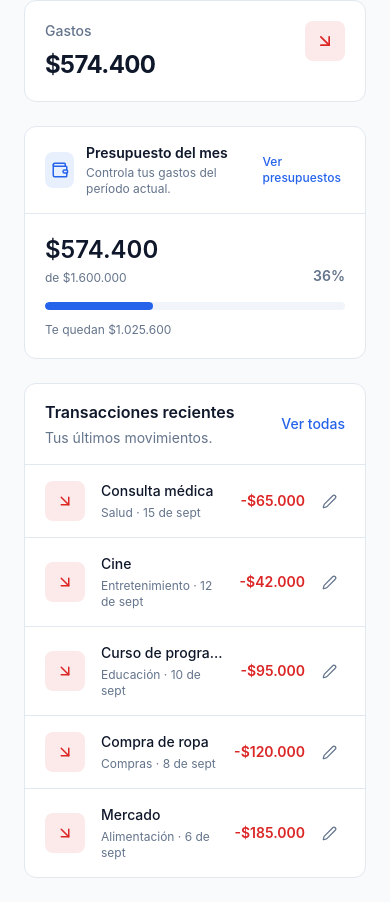
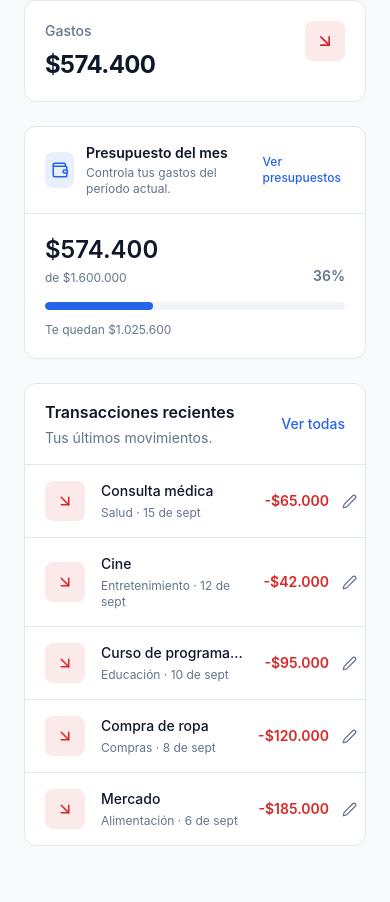
Before and after one commit to juanfeoru/finly, a React (Vite) app: page / in a window 390 px wide. Shown: the part 460-1362 px from the top of the page. After the commit the page ends 1330 px from the top, so only its background shows below. Built offline with nearby package versions, Linux system fonts and the light colour scheme.

Commit message:
fix: improve dashboard responsive layout

```diff
--- a/src/components/dashboard/RecentTransactions.tsx
+++ b/src/components/dashboard/RecentTransactions.tsx
@@ -34,6 +34,8 @@ export default function RecentTransactions({
           Ver todas
         </Link>
       </div>
+
+      <div className="overflow-x-auto">
         <div className="divide-y divide-border">
           {recentTransactions.map((transaction) => {
             const isIncome = transaction.type === "income";
@@ -41,7 +43,7 @@ export default function RecentTransactions({
             return (
               <div
                 key={transaction.id}
-              className="flex items-center gap-4 px-5 py-4 transition-colors hover:bg-surface-hover"
+                className="flex min-w-90 items-center gap-4 px-5 py-4 transition-colors hover:bg-surface-hover"
               >
                 <div
                   className={`flex size-10 shrink-0 items-center justify-center rounded-lg ${isIncome ? "bg-success/10 text-success" : "bg-danger/10 text-danger"}`}
@@ -57,7 +59,7 @@ export default function RecentTransactions({
                     {formatDate(transaction.date)}
                   </p>
                 </div>
-              <div className="flex shrink-0 items-center gap-2">
+                <div className="flex shrink-0 items-center gap-1 sm:gap-2">
                   <p
                     className={`text-sm font-semibold ${
                       isIncome ? "text-success" : "text-danger"
@@ -80,6 +82,7 @@ export default function RecentTransactions({
             );
           })}
         </div>
+      </div>
     </section>
   );
 }
```
Lines whose indentation alone changed are shown as unchanged.
